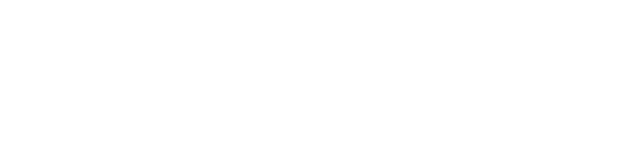
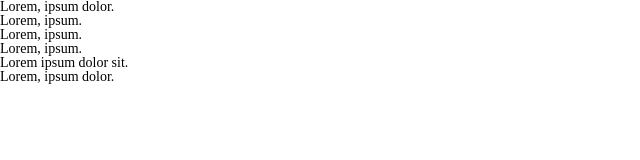
Before and after one commit to skelegor8/my_training, a plain HTML site: page css_1/css_1/index.html in a window 1280 px wide. Shown: the whole page, without its empty margins (0-640 px from the left). Drawn offline with Linux system fonts and the light colour scheme.

Commit message:
Конец 5 урока

```diff
--- /dev/null
+++ b/css_1/css_1/css/style.css
@@ -0,0 +1,39 @@
+*{
+   padding: 0;
+   margin: 0;
+   border: 0;
+}
+
+*,*:before,*:after{
+   -moz-box-sizing: border-box;
+   -webkit-box-sizing: border-box;
+   box-sizing: border-box;
+}
+
+:focus, :active{outline: none;}
+a:focus, a:active{outline: none;}
+
+nav, footer, header, aside{display: block;}
+
+html, body{
+   height: 100%;
+   width: 100%;
+   font-size: 100%;
+   line-height: 1;
+   font-size: 14px;
+   -ms-text-size-adjust: 100%;
+   -moz-text-size-adjust: 100%;
+   -webkit-text-size-adjust: 100%;
+}
+
+input, button, textarea{font-family: inherit;}
+
+input::-ms-clear{display: none;}
+button{cursor: pointer;}
+button::-moz-focus-inner{padding: 0;border: 0;}
+a, a:visited{text-decoration: none;}
+a:hover{text-decoration: none;}
+ul li{list-style: none;}
+img{vertical-align: top;}
+
+h1,h2,h3,h4,h5,h6{font-size: inherit; font-weight: 400;}
--- a/css_1/css_1/index.html
+++ b/css_1/css_1/index.html
@@ -1,11 +1,18 @@
 <!DOCTYPE html>
 <html lang="ru">
     <head>
-        <title>Знакомство с CSS</title>
+        <title>CSS Часть 1 (Синтаксис + Обнуление)</title>
+        <link rel="stylesheet" href="css/style.css">
         <meta http-equiv="Cotent-type" content="text/html;charset=utf-8">
     </head>
-
     <body>
-
+        <p>Lorem, ipsum dolor.</p>
+        <ul>
+            <li>Lorem, ipsum.</li>
+            <li>Lorem, ipsum.</li>
+            <li>Lorem, ipsum.</li>
+        </ul>
+        <p>Lorem ipsum dolor sit.</p>
+        <h2>Lorem, ipsum dolor.</h2>
     </body>
 </html>
```
